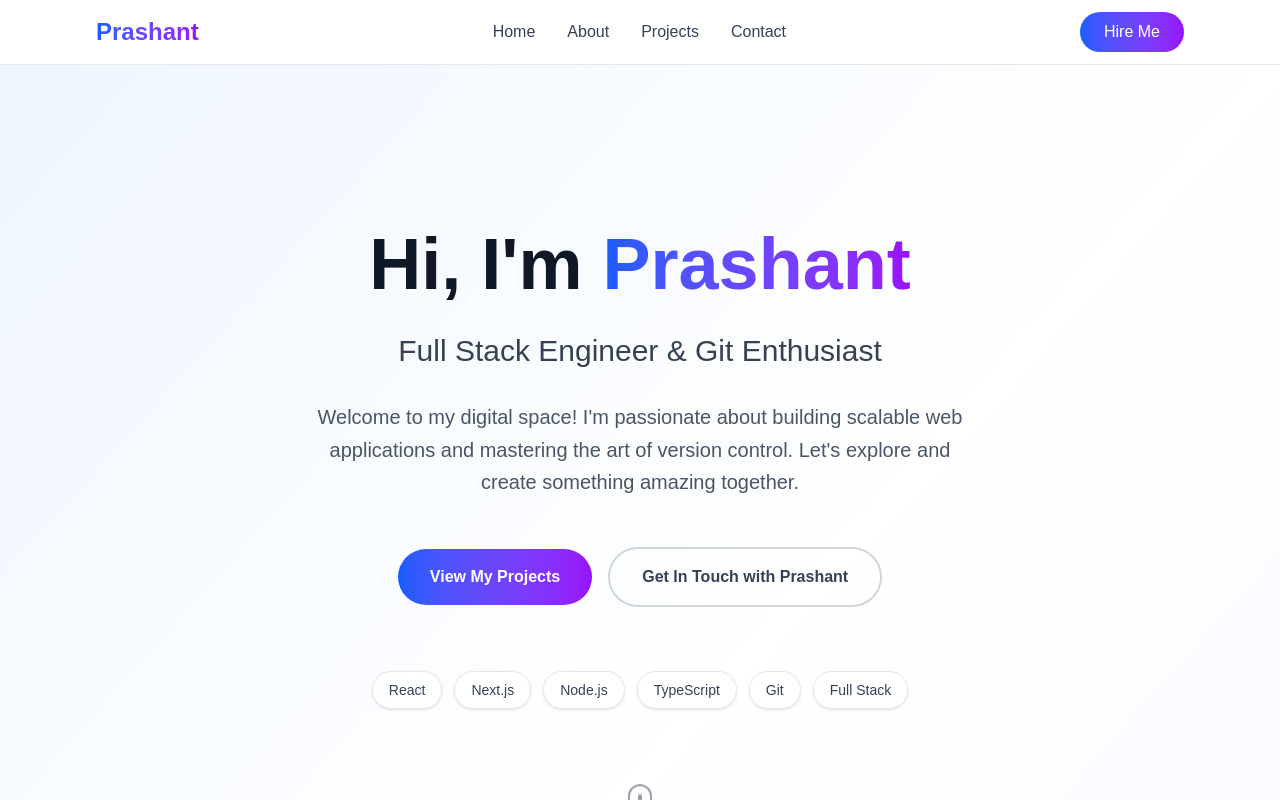
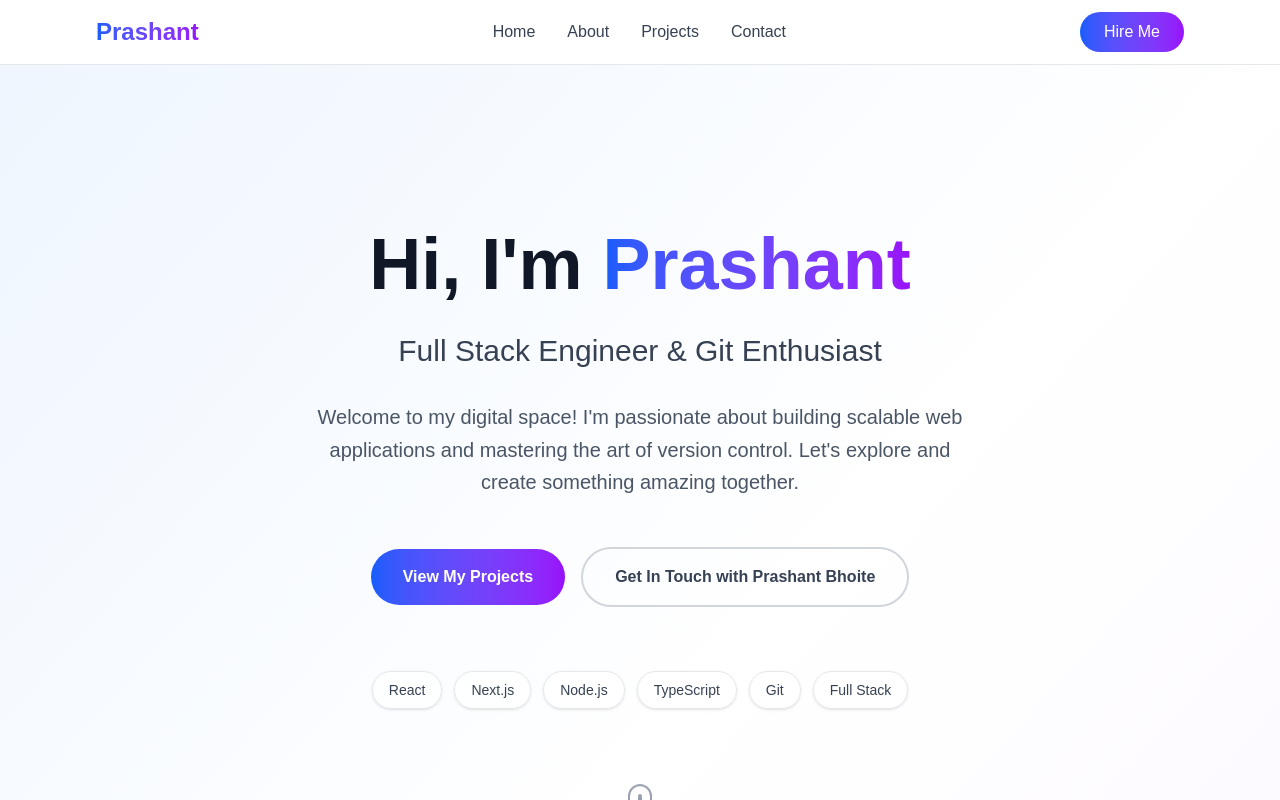
Before and after one commit to prashantbhoite123/Demo-repo-1, a Next.js app in the folder frontend/: page / in a window 1280 px wide. Shown: the top 800 px of the page. Built offline with nearby package versions, Linux system fonts and the light colour scheme.

Commit message:
udatte forntend  file

```diff
--- a/frontend/src/app/page.tsx
+++ b/frontend/src/app/page.tsx
@@ -31,7 +31,7 @@ export default function Home() {
               View My Projects
             </button>
             <button className="px-8 py-4 border-2 border-gray-300 text-gray-700 font-semibold rounded-full hover:border-blue-500 hover:text-blue-600 transition-all duration-300">
-              Get In Touch with Prashant
+              Get In Touch with Prashant Bhoite
             </button>
           </div>
 
```
